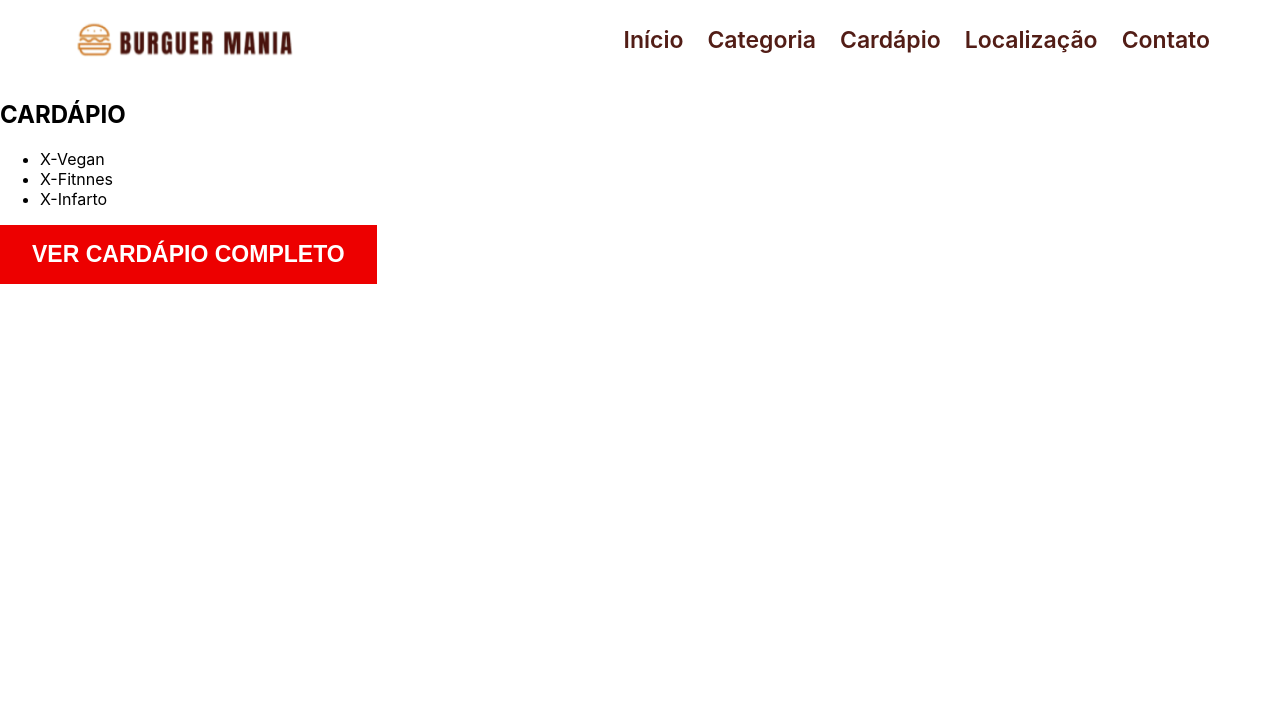
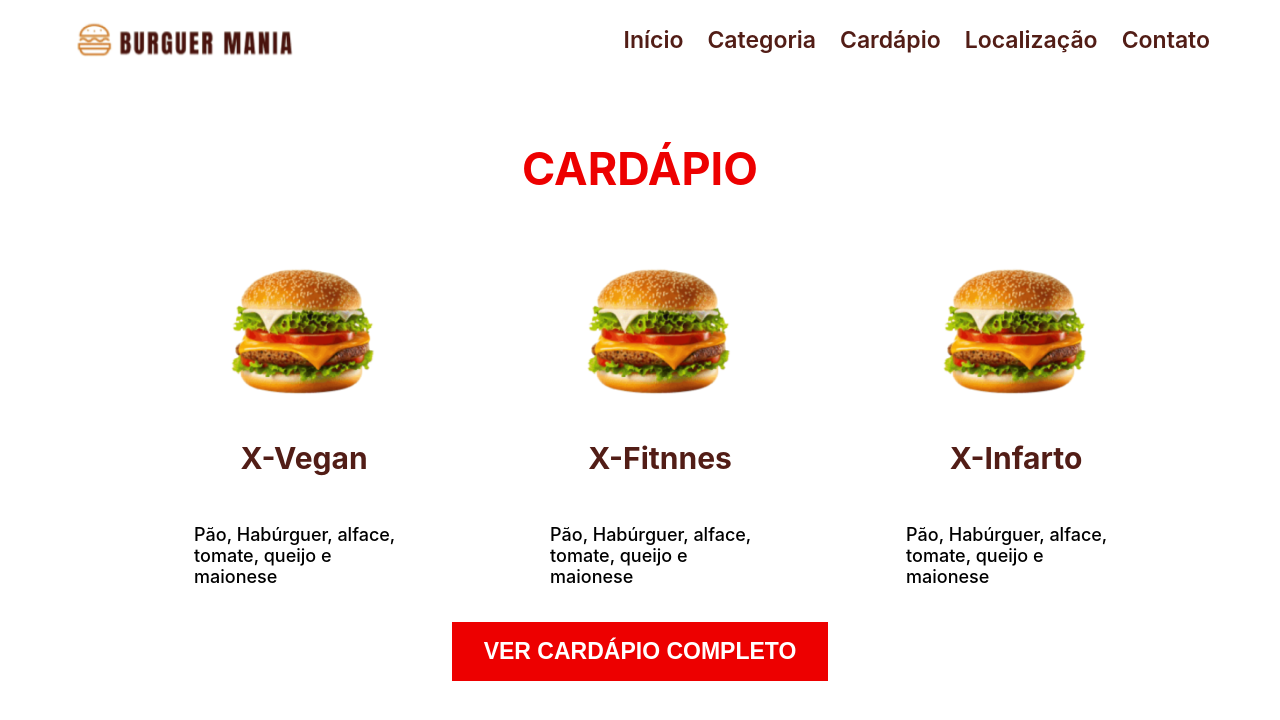
Before and after one commit to jvictordev1/burguer-mania, an Angular app: page /menu in a window 1280 px wide. Shown: the top 720 px of the page. Built offline with nearby package versions, Linux system fonts and the light colour scheme.

Commit message:
feat + refac: menu view + service refac

```diff
--- a/public/assets/categories.json
+++ b/public/assets/categories.json
@@ -13,5 +13,10 @@
     "id": 3,
     "name": "X-Infarto",
     "ingredients": "Pão, Habúrguer, alface, tomate, queijo e maionese"
+  },
+  {
+    "id": 4,
+    "name": "X-Lele",
+    "ingredients": "Pão, Habúrguer, alface, tomate, queijo e maionese"
   }
 ]
--- a/src/app/app.routes.ts
+++ b/src/app/app.routes.ts
@@ -1,11 +1,16 @@
 import { Routes } from '@angular/router';
 import { HomeComponent } from './views/home/home.component';
 import { MenuComponent } from './views/menu/menu.component';
+import { ProductComponent } from './views/product/product.component';
 
 export const routes: Routes = [
   {
     path: 'menu',
     component: MenuComponent,
   },
+  {
+    path: 'category/:id',
+    component: ProductComponent,
+  },
   { path: '', component: HomeComponent },
 ];
--- /dev/null
+++ b/src/app/components/card/card.component.css
@@ -0,0 +1,30 @@
+.container {
+  display: flex;
+  flex-direction: column;
+  align-items: center;
+  padding: 0 10px;
+  transition: margin 0.3s ease-in-out;
+  border: 1px solid transparent;
+}
+img {
+  height: 155px;
+  width: 194px;
+}
+.container:hover {
+  border: 1px solid var(--red);
+  cursor: pointer;
+  margin-top: -4px;
+}
+.title-container {
+  text-align: center;
+}
+h3 {
+  font-size: var(--s-xl);
+  font-weight: var(--w-bold);
+  color: var(--brown);
+}
+p {
+  font-size: var(--s-sm);
+  font-weight: var(--w-medium);
+  width: 70%;
+}
--- /dev/null
+++ b/src/app/components/card/card.component.html
@@ -0,0 +1,7 @@
+<div class="container">
+  <div class="title-container">
+    <img src="/assets/burguer.png" alt="Imagem hamburguer {{ title }}" />
+    <h3>{{ title }}</h3>
+  </div>
+  <p>{{ ingredients }}</p>
+</div>
--- a/src/app/services/category.service.ts
+++ b/src/app/services/db.service.ts
@@ -5,7 +5,7 @@ import { ICategory } from '../models/Category';
 @Injectable({
   providedIn: 'root',
 })
-export class CategoryService {
+export class DbService {
   private dbContext = './assets/categories.json';
   constructor(private http: HttpClient) {}
   getAllCategories() {
--- a/src/app/views/menu/menu.component.css
+++ b/src/app/views/menu/menu.component.css
@@ -0,0 +1,20 @@
+section {
+  display: flex;
+  flex-direction: column;
+  align-items: center;
+  height: auto;
+  margin-top: 24px;
+  margin-bottom: 20px;
+}
+h1 {
+  font-size: var(--s-3xl);
+  color: var(--red);
+}
+ul {
+  display: grid;
+  grid-template-columns: 336px 336px 336px;
+  gap: 20px;
+}
+li {
+  list-style: none;
+}
--- a/src/app/views/menu/menu.component.html
+++ b/src/app/views/menu/menu.component.html
@@ -1,9 +1,20 @@
 <section>
   <h1>CARDÁPIO</h1>
   <ul>
-    <li *ngFor="let category of categories" [id]="category.id">
-      {{ category.name }}
+    <li
+      *ngFor="let category of categories; trackBy: trackByFn"
+      [id]="category.id"
+    >
+      <app-card
+        [title]="category.name"
+        [ingredients]="category.ingredients"
+        (click)="handleCategoryClick(category.id)"
+      ></app-card>
     </li>
   </ul>
-  <app-button text="VER CARDÁPIO COMPLETO"></app-button>
+  <app-button
+    text="VER CARDÁPIO COMPLETO"
+    (click)="showCompleteMenu()"
+    *ngIf="data.length > 3 && categories.length !== data.length"
+  ></app-button>
 </section>
--- a/src/app/views/menu/menu.component.ts
+++ b/src/app/views/menu/menu.component.ts
@@ -1,23 +1,36 @@
 import { CommonModule } from '@angular/common';
 import { Component, OnInit } from '@angular/core';
+import { Router } from '@angular/router';
 import { ButtonComponent } from '../../components/button/button.component';
+import { CardComponent } from '../../components/card/card.component';
 import { ICategory } from '../../models/Category';
-import { CategoryService } from '../../services/category.service';
+import { DbService } from '../../services/db.service';
 
 @Component({
   selector: 'app-menu',
   standalone: true,
-  imports: [ButtonComponent, CommonModule],
+  imports: [ButtonComponent, CommonModule, CardComponent],
   templateUrl: './menu.component.html',
   styleUrl: './menu.component.css',
-  providers: [CategoryService],
+  providers: [DbService],
 })
 export class MenuComponent implements OnInit {
   categories: ICategory[] = [];
-  constructor(private categoryService: CategoryService) {}
+  data: ICategory[] = [];
+  constructor(private dbService: DbService, private router: Router) {}
   ngOnInit(): void {
-    this.categoryService.getAllCategories().subscribe((data) => {
-      this.categories = data;
+    this.dbService.getAllCategories().subscribe((data) => {
+      this.categories = data.length > 3 ? data.slice(0, 3) : data;
+      this.data = data;
     });
   }
+  trackByFn(index: number, category: ICategory): number {
+    return category.id;
+  }
+  handleCategoryClick(categoryId: number) {
+    this.router.navigate(['category/', categoryId]);
+  }
+  showCompleteMenu() {
+    this.categories = this.data;
+  }
 }
--- /dev/null
+++ b/src/app/views/product/product.component.html
@@ -0,0 +1 @@
+<p>product works!</p>
```
Also changed, not shown: src/app/components/card/card.component.ts (added, +13 -0 lines), src/app/views/product/product.component.ts (added, +12 -0 lines), public/assets/burguer.png (added), src/app/views/product/product.component.css (added).
